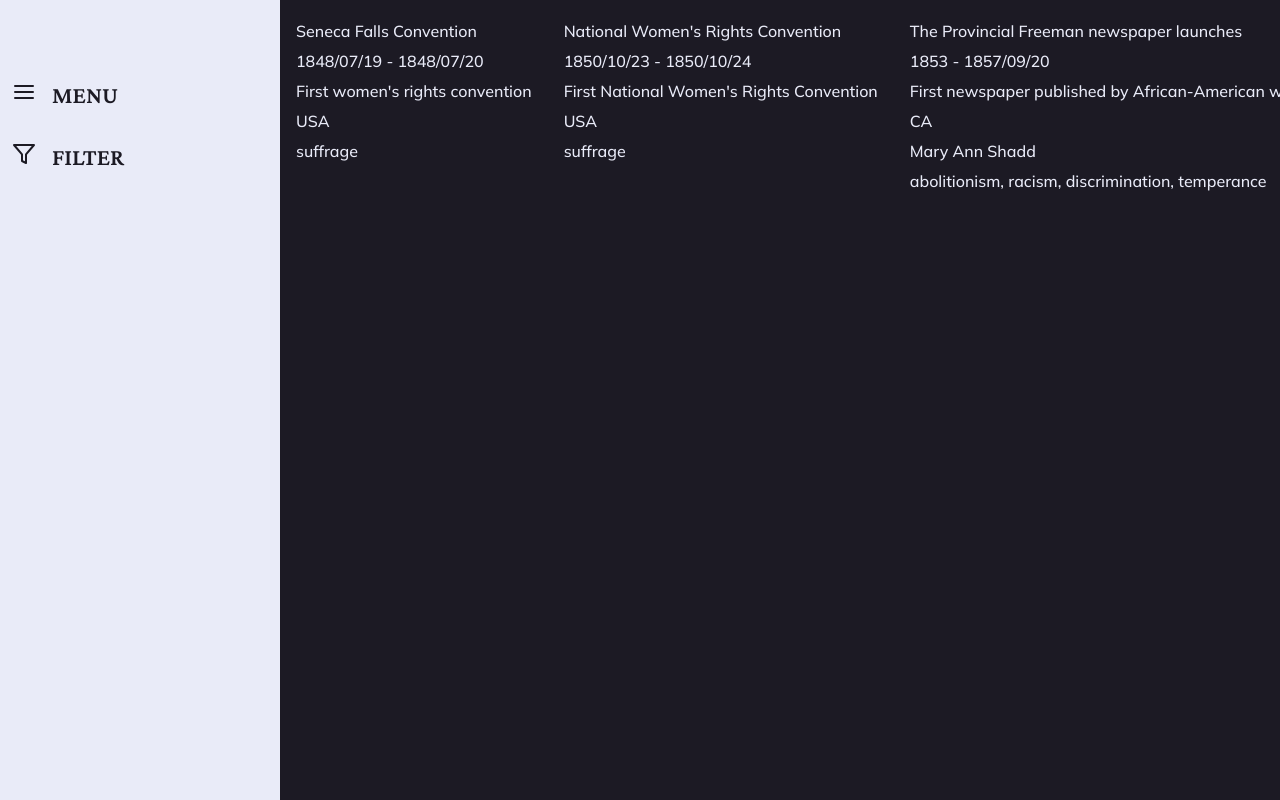
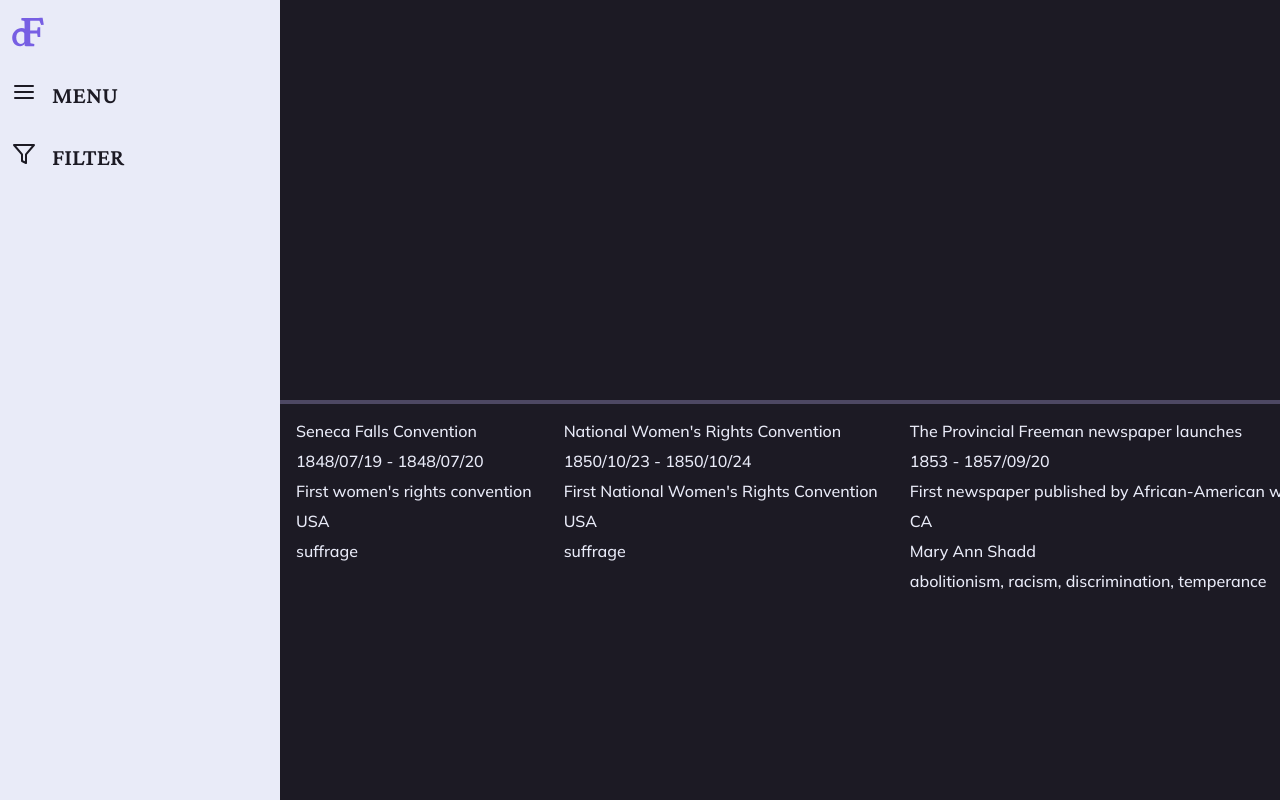
Before and after one commit to desiresoffeminism/desiresoffeminism.github.io, a plain HTML site: page index.html in a window 1280 px wide. Drawn offline with nearby package versions, Linux system fonts and the light colour scheme.

Commit message:
logo, initial time line

```diff
--- a/index.html
+++ b/index.html
@@ -27,6 +27,8 @@
 
     <!-------- OTHER LINKS -------->
     <link type="text/css" rel="stylesheet" href="stylesheets/main.css">
+    <!-- TODO: update this with finalized logo -->
+    <link type="image/x-icon" rel="icon" href="media/branding/logo_favicon.png">
 
     <!-------- SCRIPTS -------->
     <script src="https://unpkg.com/feather-icons"></script>
@@ -37,11 +39,17 @@
 </head>
 
 <body>
+    <!-- BASE STYLING -->
+    <div class="timeline-line"></div>
+
+    <!-- NAV -->
     <header>
         <!--------
             The code in this section was inspired by Jon Ambas
         -------->
         <nav class="sidenav">
+            <!-- TODO: replace with svg -->
+            <a href="#"><img id="logo-menu" src="/media/branding/logo_purple.svg" alt="project logo"></a>
             <ul class="main-buttons">
                 <li>
                     <i data-feather="menu" class="menu-icon"></i>
@@ -78,7 +86,8 @@
         </nav>
     </header>
 
-    <section id="timeline">
+    <section>
+        <div id="timeline">
             <div id="dataList"></div>
             <div class="templates">
                 <div id="listItem">
@@ -101,6 +110,7 @@
                     </div>
                 </div>
             </div>
+        </div>
     </section>
 
     <!-- sets feather icons -->
--- a/stylesheets/main.scss
+++ b/stylesheets/main.scss
@@ -57,6 +57,11 @@
 h5,
 h6 {
     font-family: $font-header;
+}
+
+::selection {
+    background: $accent;
+    color: $fg;
 }
 
 // SCROLLBAR
@@ -179,17 +184,35 @@
     height: 100%;
 }
 
+#logo-menu {
+    position: fixed;
+    padding: 16px 12px;
+    width: 32px;
+
+    a {
+
+        &:hover,
+        &:active,
+        &:focus {
+            color: $accent;
+        }
+    }
+
+}
+
 /* ---- TIMELINE STYLING ---- */
 #timeline {
     height: 100vh;
     position: relative;
-    margin-left: 280px;
+    margin-left: $width;
     overflow-x: scroll;
     overflow-y: hidden;
     white-space: nowrap;
 
     #dataList {
         display: flex;
+        position: relative;
+        top: 50%;
     }
 
     .dataItem {
@@ -200,6 +223,15 @@
     p {
         margin: 0;
     }
+}
+
+.timeline-line {
+    display: block;
+    position: absolute;
+    top: 50%;
+    height: 4px;
+    width: 100%;
+    background: $mid2;
 }
 
 /* ---- BROWSER-SPECIFIC ADJUSTMENTS ---- */
```
Also changed, not shown: media/branding/logo_favicon.png (added), media/branding/logo_purple.svg (added), stylesheets/main.css, 1 other file. Lines whose indentation alone changed are shown as unchanged.
